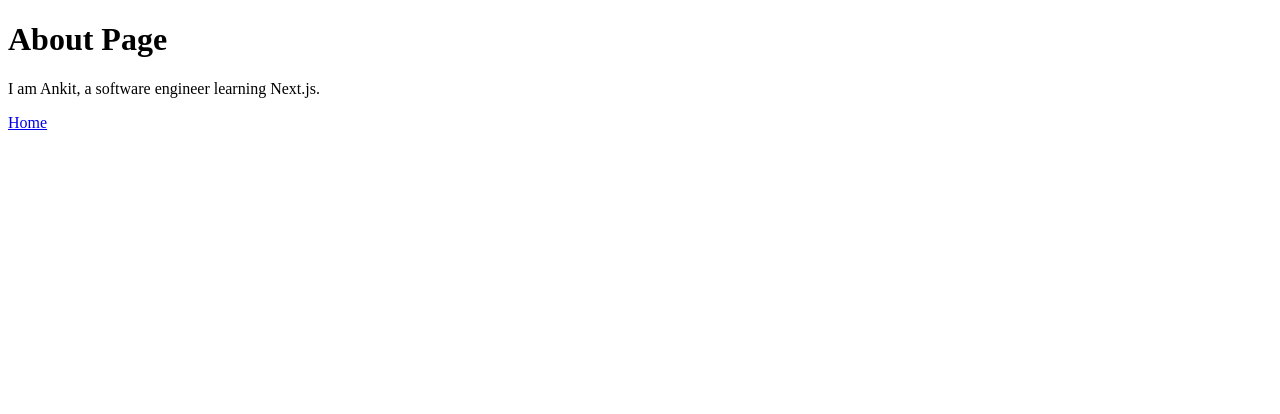
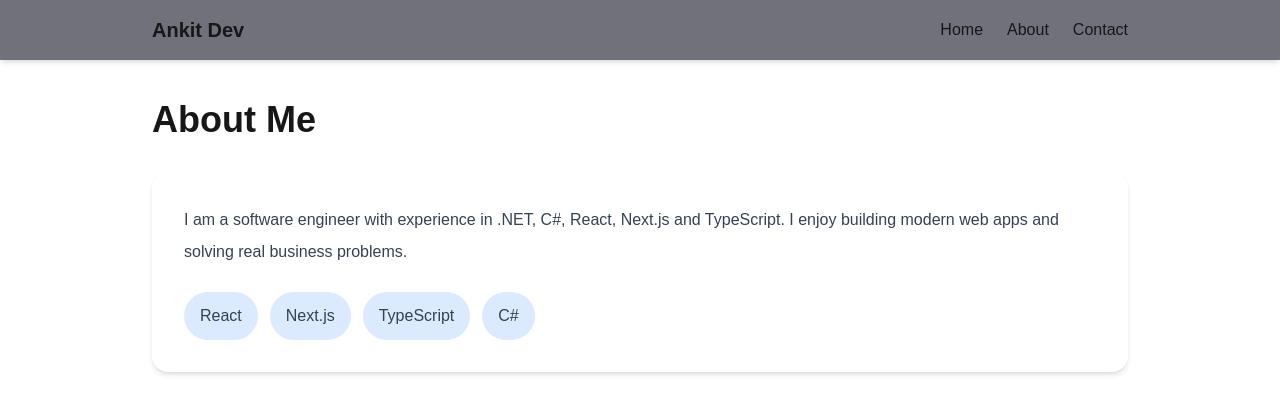
Before and after one commit to incognito0007/project-horizon, a Next.js app in the folder web/my-next-app/: page /about in a window 1280 px wide. Shown: the top 414 px of the page. Built offline with nearby package versions, Linux system fonts and the light colour scheme.

Commit message:
[web] feat: enhance About, Contact, and Home pages with improved layout and content

```diff
--- a/web/my-next-app/src/app/about/page.tsx
+++ b/web/my-next-app/src/app/about/page.tsx
@@ -1,12 +1,30 @@
-import Link from "next/link";
-
 export default function About() {
   return (
-    <main>
-      <h1>About Page</h1>
-      <p>I am Ankit, a software engineer learning Next.js.</p>
+    <section>
+      <h1 className="text-4xl font-bold mb-8">About Me</h1>
 
-      <Link href="/">Home</Link>
-    </main>
+      <div className="bg-white p-8 rounded-2xl shadow-md">
+        <p className="text-gray-700 leading-8">
+          I am a software engineer with experience in .NET, C#, React, Next.js
+          and TypeScript. I enjoy building modern web apps and solving real
+          business problems.
+        </p>
+
+        <div className="mt-6 flex flex-wrap gap-3">
+          <span className="bg-blue-100 text-gray-700 leading-8 px-4 py-2 rounded-full">
+            React
+          </span>
+          <span className="bg-blue-100 text-gray-700 leading-8 px-4 py-2 rounded-full">
+            Next.js
+          </span>
+          <span className="bg-blue-100 text-gray-700 leading-8 px-4 py-2 rounded-full">
+            TypeScript
+          </span>
+          <span className="bg-blue-100 text-gray-700 leading-8 px-4 py-2 rounded-full">
+            C#
+          </span>
+        </div>
+      </div>
+    </section>
   );
 }
--- a/web/my-next-app/src/app/contact/page.tsx
+++ b/web/my-next-app/src/app/contact/page.tsx
@@ -1,12 +1,17 @@
-import Link from "next/link";
-
 export default function Contact() {
   return (
-    <main>
-      <h1>Contact Page</h1>
-      <p>Email: ankit@example.com</p>
+    <section>
+      <h1 className="text-4xl font-bold mb-8">Contact Me</h1>
 
-      <Link href="/">Home</Link>
-    </main>
+      <div className="bg-white text-gray-700 leading-8 p-8 rounded-2xl shadow-md space-y-4">
+        <p>Email: ankit@example.com</p>
+        <p>LinkedIn: linkedin.com/in/ankit</p>
+        <p>Location: Pune, India</p>
+
+        <button className="bg-green-600 text-white px-5 py-3 rounded-xl hover:bg-green-700 transition">
+          Hire Me
+        </button>
+      </div>
+    </section>
   );
 }
--- a/web/my-next-app/src/app/layout.tsx
+++ b/web/my-next-app/src/app/layout.tsx
@@ -1,11 +1,37 @@
+import Link from "next/link";
+import "./globals.css";
+
 export default function RootLayout({
   children,
 }: {
   children: React.ReactNode;
 }) {
   return (
-    <html>
-      <body>{children}</body>
+    <html lang="en">
+      <body className="bg-slate-100 text-slate-900">
+        <nav className="bg-zinc-500 shadow-md">
+          <div className="max-w-5xl mx-auto px-6 py-4 flex justify-between items-center">
+            <h1 className="text-xl font-bold">Ankit Dev</h1>
+
+            <div className="flex gap-6 font-medium">
+              <Link href="/" className="hover:text-emerald-400 transition">
+                Home
+              </Link>
+              <Link href="/about" className="hover:text-emerald-400 transition">
+                About
+              </Link>
+              <Link
+                href="/contact"
+                className="hover:text-emerald-400 transition"
+              >
+                Contact
+              </Link>
+            </div>
+          </div>
+        </nav>
+
+        <main className="max-w-5xl mx-auto px-6 py-10">{children}</main>
+      </body>
     </html>
   );
 }
--- a/web/my-next-app/src/app/page.tsx
+++ b/web/my-next-app/src/app/page.tsx
@@ -1,15 +1,15 @@
-import Link from "next/link";
-
 export default function Home() {
   return (
-    <main>
-      <h1>Home Page</h1>
-      <p>Welcome to my Next.js app!</p>
+    <section className="text-center py-20">
+      <h1 className="text-5xl font-bold mb-4">Hi, I am Ankit 👋</h1>
 
-      <nav>
-        <Link href="/about">About</Link>
-        <Link href="/contact">Contact</Link>
-      </nav>
-    </main>
+      <p className="text-lg text-gray-600 max-w-2xl mx-auto mb-8">
+        Software Engineer working with React, Next.js, TypeScript and .NET.
+      </p>
+
+      <button className="bg-blue-600 text-white px-6 py-3 rounded-xl hover:bg-blue-700 transition">
+        View Projects
+      </button>
+    </section>
   );
 }
```
